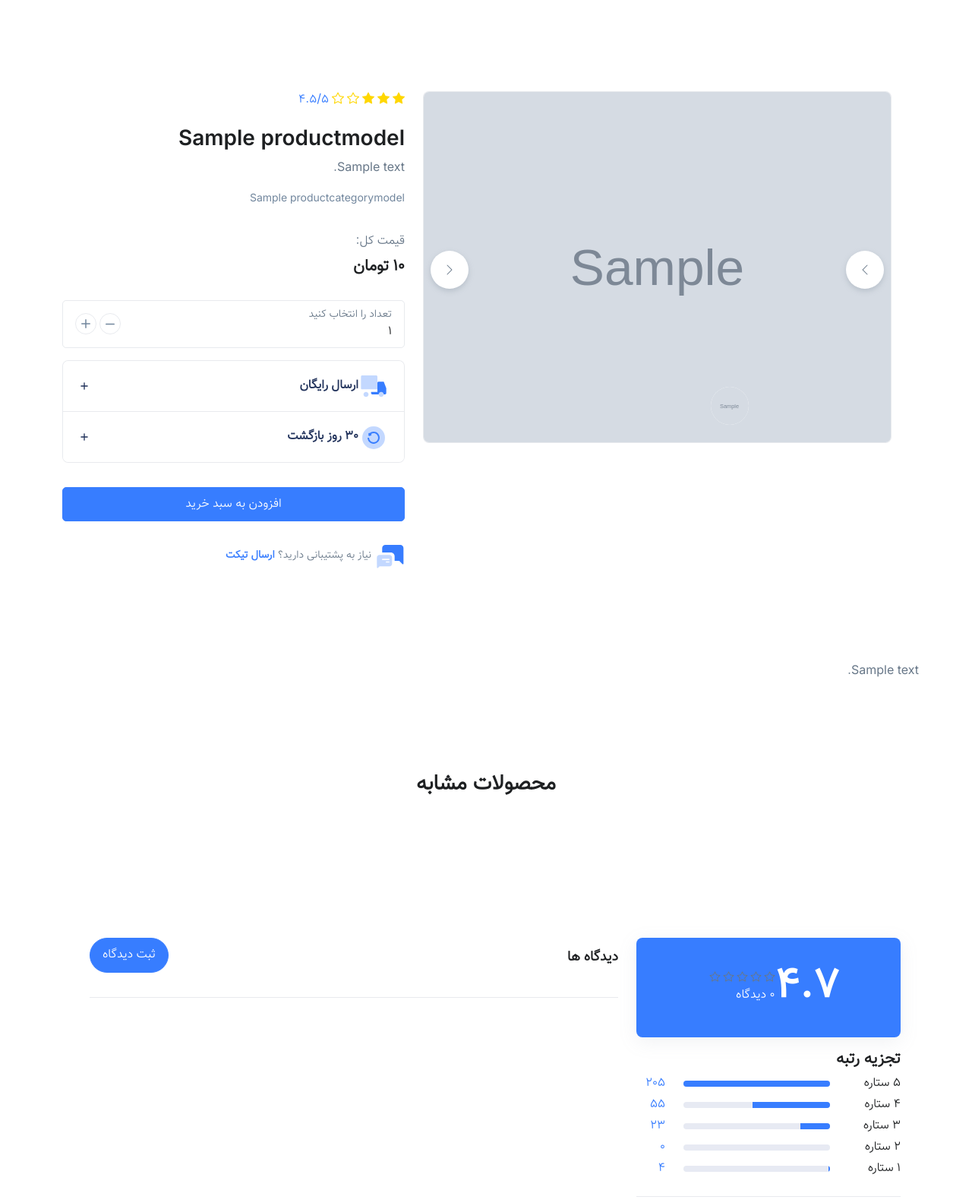
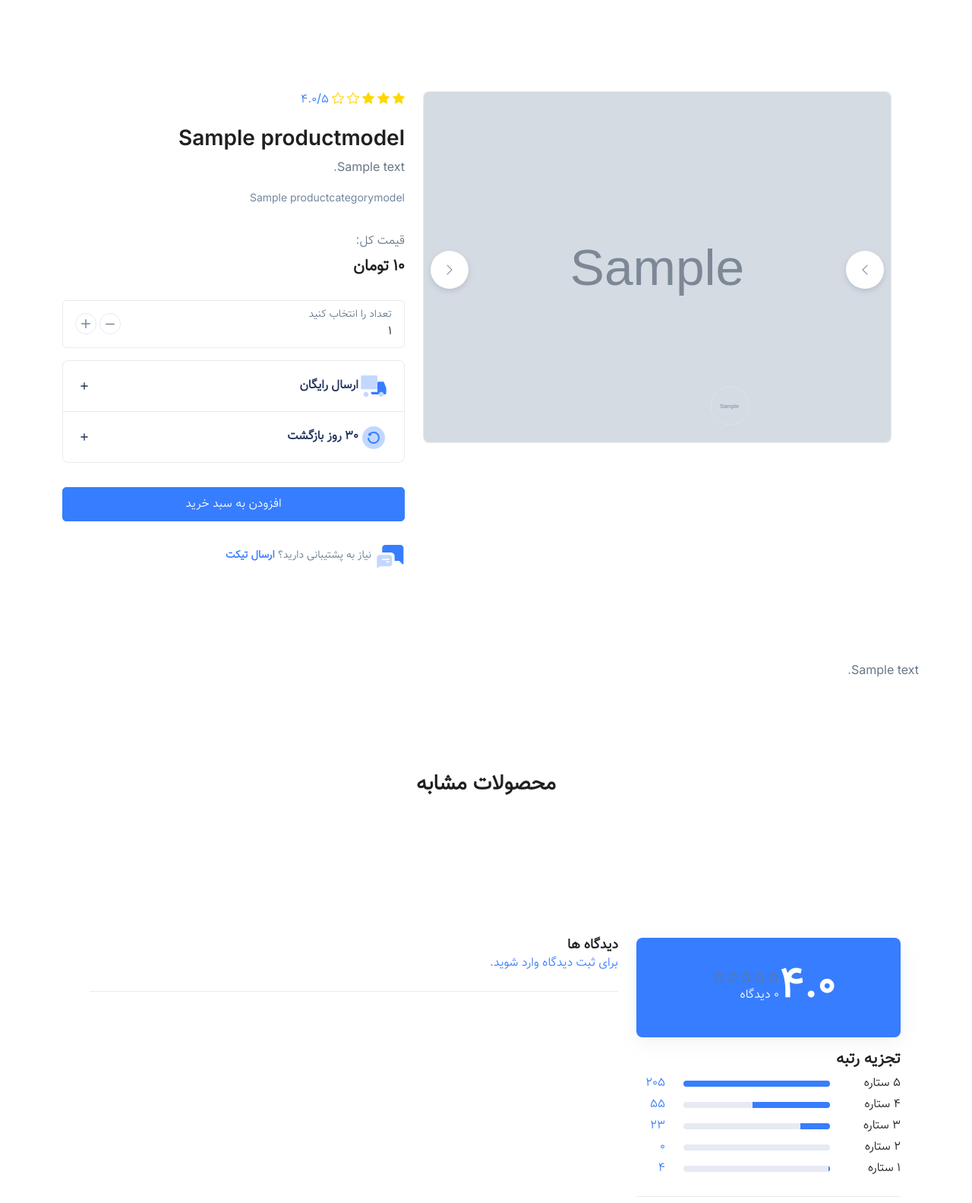
Before and after one commit to mahmoudseifi/django-shop, a Django app: a page that uses core/templates/shop/products_detail.html in a window 1280 px wide. Shown: the part 72-1655 px from the top of the page at 76% size. Run offline with Django 4.2, Linux system fonts and the light colour scheme; tables that the repository leaves empty hold one stand-in row (values such as "Sample post"); grey boxes marked "Sample" are stand-in pictures; some libraries are stand-ins or nearby versions.

Commit message:
calculate average rate

```diff
--- a/core/accounts/views.py
+++ b/core/accounts/views.py
@@ -6,5 +6,6 @@ class LoginView(auth_views.LoginView):
     template_name = "accounts/login.html"
     redirect_authenticated_user = True
 
+
 class LogoutView(auth_views.LogoutView):
     pass
--- a/core/dashboard/admin/views/reviews.py
+++ b/core/dashboard/admin/views/reviews.py
@@ -19,7 +19,7 @@ class AdminReviewListView(LoginRequiredMixin, HasAdminAccessPermission, ListView
     def get_queryset(self):
         queryset = ReviewModel.objects.all()
         if search_q:=self.request.GET.get('q'):
-            queryset = queryset.filter(id__icontains=search_q)
+            queryset = queryset.filter(product__title__icontains=search_q)
         if status:=self.request.GET.get('status'):
             queryset = queryset.filter(status=status)
         if order_by := self.request.GET.get('order_by'):
--- a/core/templates/shop/products_detail.html
+++ b/core/templates/shop/products_detail.html
@@ -66,7 +66,7 @@
         <span><i class="bi bi-star star-rate"></i></span>
         <span><i class="bi bi-star star-rate"></i></span>
 
-        <span class="ms-1">4.5/5 </span>
+        <span class="ms-1">{{object.avg_rate}}/5 </span>
       </a>
       <!-- End Rating -->
 
@@ -263,7 +263,7 @@
               <div class="d-flex justify-content-center">
                 <div class="d-flex align-items-center">
                   <div class="flex-shrink-0">
-                    <span class="display-4 text-white">4.7</span>
+                    <span class="display-4 text-white">{{object.avg_rate}}</span>
                   </div>
 
                   <div class="flex-grow-1 ms-3">
@@ -408,7 +408,7 @@
                 <h4 class="mb-0">دیدگاه ها</h4>
               </div>
               <!-- End Col -->
-
+              {% if request.user.is_authenticated %}
 
               <div class="col-sm-auto mb-2 text-center">
                 <button type="button" class="btn btn-primary btn-transition rounded-pill" data-bs-toggle="modal"
@@ -454,7 +454,11 @@
                 </div>
               </div>
               <!-- End Col -->
-            </div>
+               {% else %}
+               <a href="{% url 'accounts:login' %}">برای ثبت دیدگاه وارد شوید.
+               </a>
+               {% endif %}
+              </div>
             <!-- End Row -->
           </div>
           <!-- End Heading -->
--- a/core/templates/shop/products_grid.html
+++ b/core/templates/shop/products_grid.html
@@ -215,7 +215,7 @@
                   <img src="{% static 'svg/illustrations/star-muted.svg' %}" alt="Review rating" width="16">
                   <img src="{% static 'svg/illustrations/star-muted.svg' %}" alt="Review rating" width="16">
                 </div>
-                <span class="small">0</span>
+                <span class="small">{{object.avg_rate}}/5</span>
               </a>
               <!-- End Rating -->
 
```
Also changed, not shown: core/review/models.py (+13 -1 lines).
